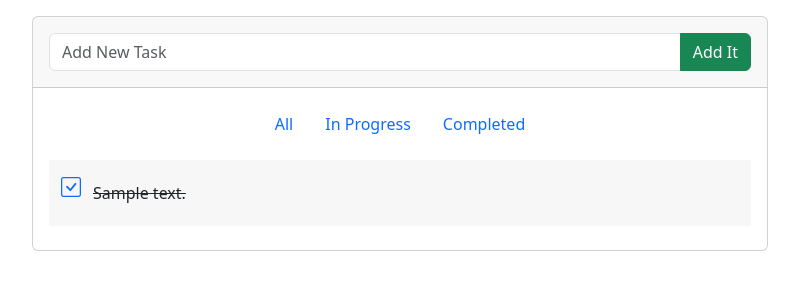
After one commit to Abdelrhman02/todolist, a PHP site: the page made by views/index.view.php in a window 1280 px wide. The commit adds this page. Shown: the top 300 px of the page, without its empty margins (240-1039 px from the left). Run offline with PHP 8.4, Linux system fonts and the light colour scheme; the template is opened without the code that fills it: most values are stand-ins (such as "Sample title", 1, 10 or a date in 2020); some libraries are stand-ins or nearby versions.

Commit message:
adding model class for tasks to create abstract layer between DB and users and styling the main page using bootstarp and add the controller method CRUD

```diff
--- a/app/App.php
+++ b/app/App.php
@@ -11,9 +11,8 @@ class App
         static::$entries[$key] = $value;
     }
 
-    public static function get($key, $default = null): static
+    public static function get($key, $default = null): array
     {
-
         return static::$entries[$key] ?? $default;
     }
 }
--- a/app/Core/Request.php
+++ b/app/Core/Request.php
@@ -12,7 +12,9 @@ class Request
     public static function getUri(): string
     {
         $uri = parse_url($_SERVER['REQUEST_URI'], PHP_URL_PATH);
-        $uri = str_replace('todolist', '', $uri);
+
+        $uri = $_SERVER['REQUEST_SCHEME'] . "://" . $_SERVER['HTTP_HOST'] . $uri;
+        $uri = str_replace(home(), '', $uri);
 
         return trim($uri, '/');
     }
--- a/app/Model/Tasks.php
+++ b/app/Model/Tasks.php
@@ -11,9 +11,9 @@ class Tasks
     /**
      * @return array
      */
-    public static function getAll(): array
+    public static function getAll(?bool $isCompleted = null): array
     {
-        return QueryBuilder::get(self::TABLE);
+        return QueryBuilder::get(self::TABLE, $isCompleted);
     }
 
     /**
--- /dev/null
+++ b/views/index.view.php
@@ -0,0 +1,88 @@
+<!doctype html>
+<html lang="en">
+<head>
+    <meta charset="UTF-8">
+    <meta name="viewport"
+          content="width=device-width, user-scalable=no, initial-scale=1.0, maximum-scale=1.0, minimum-scale=1.0">
+    <meta http-equiv="X-UA-Compatible" content="ie=edge">
+    <link href="https://cdn.jsdelivr.net/npm/bootstrap@5.3.2/dist/css/bootstrap.min.css" rel="stylesheet"
+          integrity="sha384-T3c6CoIi6uLrA9TneNEoa7RxnatzjcDSCmG1MXxSR1GAsXEV/Dwwykc2MPK8M2HN" crossorigin="anonymous">
+
+    <link rel="stylesheet" href="https://cdn.jsdelivr.net/npm/bootstrap-icons@1.3.0/font/bootstrap-icons.css">
+    <title>TodoList App</title>
+    <style>
+        .todo-item {
+            display: flex !important;
+            margin: 8px 0;
+            border-radius: 0;
+            background-color: #f7f7f7;
+        }
+
+        .completed {
+            text-decoration: line-through !important;
+        }
+
+        .todo-item > .todo-item-remove > a > i {
+            visibility: hidden;
+        }
+
+        .todo-item:hover > .todo-item-remove > a > i {
+            visibility: visible;
+        }
+
+    </style>
+</head>
+<body>
+<div class="container">
+    <div class="row">
+        <div class="col-md-8 mx-auto">
+            <div class="card mt-3">
+                <div class="card-header p-3">
+                    <form action="task/create" method="post">
+                        <div class="input-group">
+                            <input type="text" name="description" class="form-control" placeholder="Add New Task"
+                                   autocomplete="off" required/>
+                            <button class="btn btn-success">Add It</button>
+                        </div>
+                    </form>
+                </div>
+                <div class="card-body p-3">
+                    <ul class="nav nav-pills justify-content-center mb-3">
+                        <li class="nav-item">
+                            <a href="http://localhost/todolist/" class="nav-link">All</a>
+                        </li>
+                        <li class="nav-item">
+                            <a href="http://localhost/todolist?completed=0" class="nav-link">In Progress</a>
+                        </li>
+                        <li class="nav-item">
+                            <a href="http://localhost/todolist?completed=1" class="nav-link">Completed</a>
+                        </li>
+                    </ul>
+                    <?php /** @var array $tasks */
+                    foreach ($tasks as $task) : ?>
+                        <div class="todo-item p-2">
+                            <div class="p-1">
+                                <a href="task/update?id=<?= $task->id ?>&completed=<?= $task->completed ? 0 : 1 ?>">
+                                    <i class="bi fs-5 <?= $task->completed ? 'bi-check-square' : 'bi-clock text-secondary' ?>"></i>
+                                </a>
+                            </div>
+                            <div class="flex-fill m-auto p-2 <?= $task->completed ? 'completed' : '' ?>">
+                                <?= $task->description ?>
+                            </div>
+                            <div class="mb-2 todo-item-remove">
+                                <a href="task/delete?id=<?= $task->id ?>" class="todo-item-remove">
+                                    <i class="bi-trash text-danger fs-3"></i>
+                                </a>
+                            </div>
+                        </div>
+                    <?php endforeach; ?>
+                </div>
+            </div>
+        </div>
+    </div>
+</div>
+<script src="https://cdn.jsdelivr.net/npm/bootstrap@5.3.2/dist/js/bootstrap.bundle.min.js"
+        integrity="sha384-C6RzsynM9kWDrMNeT87bh95OGNyZPhcTNXj1NW7RuBCsyN/o0jlpcV8Qyq46cDfL"
+        crossorigin="anonymous"></script>
+</body>
+</html>
```
Also changed, not shown: __init.php (+7 -17 lines), app/Controller/TaskController.php (+16 -1 lines), app/Core/Route.php (+6 -2 lines), app/Database/DatabaseConnection.php (+5 -2 lines), app/Database/QueryBuilder.php (+11 -3 lines), app/helper.php (+6 -9 lines), composer.json (+14 -4 lines), config.php (added, +15 -0 lines), index.php (+12 -0 lines), .htaccess (added), 2 other files.
